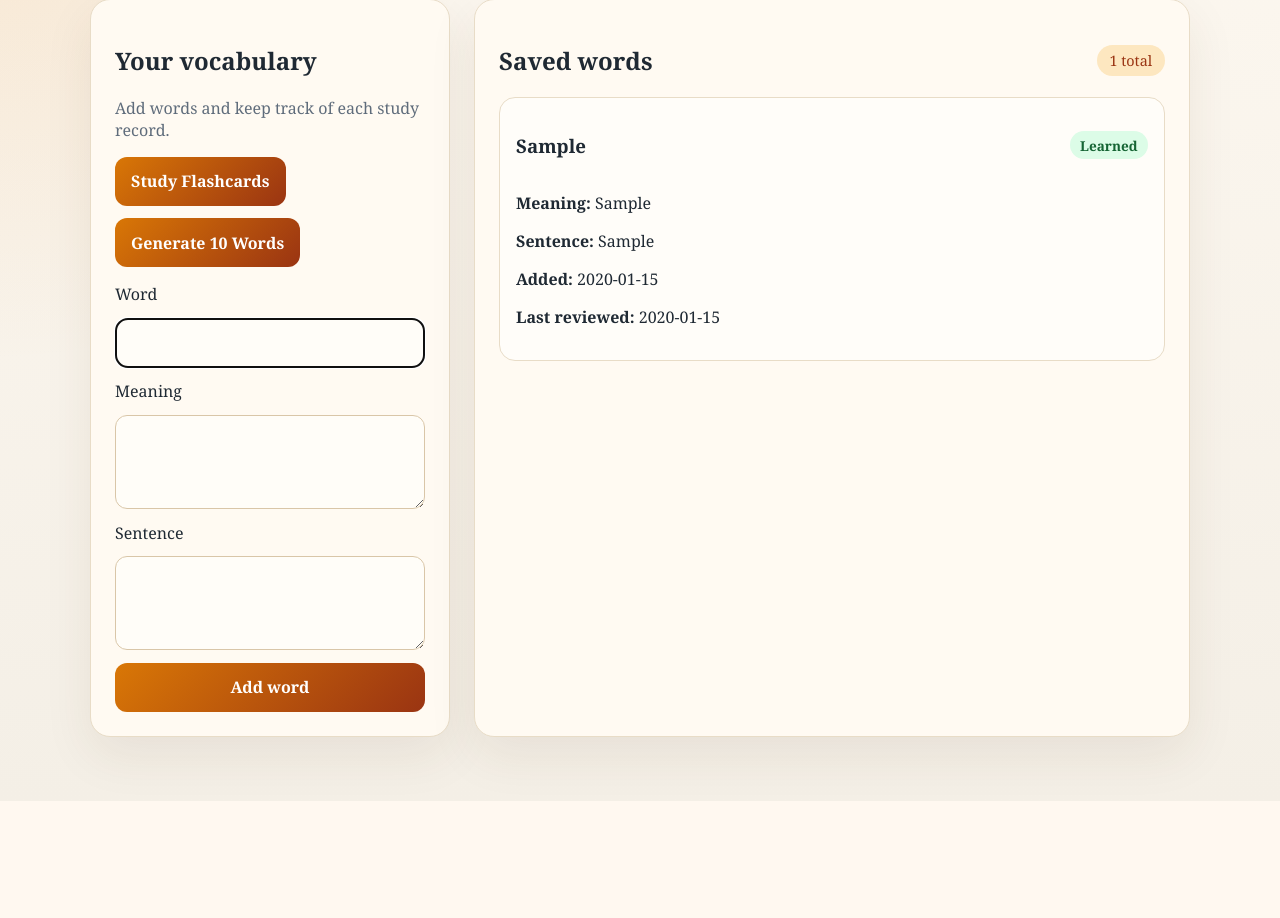
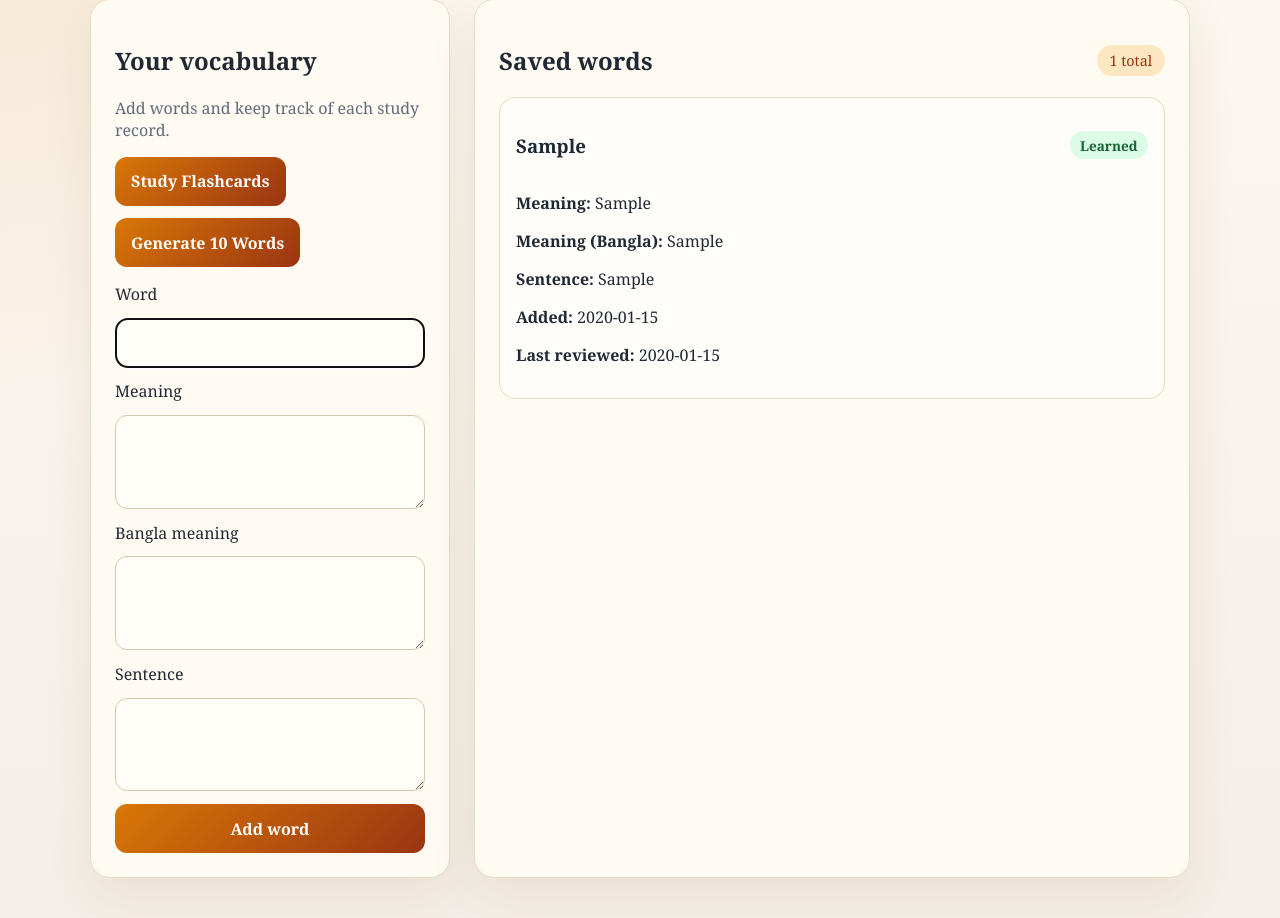
Before and after one commit to Faez0809/vflash.ai, a Flask app: page /dashboard in a window 1280 px wide. Shown: the part 107-1025 px from the top of the page. Before the commit the page ends 893 px from the top, so only its background shows below. Run offline with Flask 3, Linux system fonts and the light colour scheme; a user stored in the database is signed in; tables that the repository leaves empty hold one stand-in row (values such as "Sample post").

Commit message:
feat: add bangla meaning support

```diff
--- a/app.py
+++ b/app.py
@@ -10,6 +10,7 @@ from flask_login import (
     login_user,
     logout_user,
 )
+from sqlalchemy import inspect, text
 from sqlalchemy.exc import IntegrityError
 from werkzeug.security import check_password_hash, generate_password_hash
 
@@ -45,6 +46,15 @@ login_manager.init_app(app)
 @login_manager.user_loader
 def load_user(user_id):
     return db.session.get(User, int(user_id))
+
+
+def ensure_word_bangla_meaning_column():
+    """Add the bangla_meaning column for existing SQLite databases."""
+    inspector = inspect(db.engine)
+    columns = {column["name"] for column in inspector.get_columns("word")}
+    if "bangla_meaning" not in columns:
+        db.session.execute(text("ALTER TABLE word ADD COLUMN bangla_meaning TEXT"))
+        db.session.commit()
 
 
 @app.route("/")
@@ -106,6 +116,7 @@ def dashboard():
     if request.method == "POST":
         word_text = request.form.get("word", "").strip()
         meaning = request.form.get("meaning", "").strip()
+        bangla_meaning = request.form.get("bangla_meaning", "").strip()
         sentence = request.form.get("sentence", "").strip()
 
         if not word_text or not meaning:
@@ -118,7 +129,12 @@ def dashboard():
 
             try:
                 if is_new_word:
-                    word = Word(word=normalized_word, meaning=meaning, sentence=sentence)
+                    word = Word(
+                        word=normalized_word,
+                        meaning=meaning,
+                        bangla_meaning=bangla_meaning or None,
+                        sentence=sentence,
+                    )
                     db.session.add(word)
                     db.session.flush()
 
@@ -159,6 +175,7 @@ def generate_words():
             word = Word(
                 word=normalized_word,
                 meaning=item["meaning"].strip(),
+                bangla_meaning=item.get("bangla_meaning", "").strip() or None,
                 sentence=item["sentence"].strip(),
             )
             db.session.add(word)
@@ -228,6 +245,7 @@ def logout():
 with app.app_context():
     # Create tables after the app, database, and models are fully configured.
     db.create_all()
+    ensure_word_bangla_meaning_column()
 
 
 if __name__ == "__main__":
--- a/models.py
+++ b/models.py
@@ -20,6 +20,7 @@ class Word(db.Model):
     id = db.Column(db.Integer, primary_key=True)
     word = db.Column(db.String(120), unique=True, nullable=False)
     meaning = db.Column(db.Text, nullable=False)
+    bangla_meaning = db.Column(db.Text, nullable=True)
     sentence = db.Column(db.Text, nullable=True)
     user_words = db.relationship(
         "UserWord",
--- a/static/app.js
+++ b/static/app.js
@@ -14,6 +14,7 @@ document.addEventListener("DOMContentLoaded", () => {
     const wordEl = document.querySelector("#flashcard-word");
     const flipCardEl = document.querySelector("#flashcard-flip");
     const meaningEl = document.querySelector("#flashcard-meaning");
+    const banglaMeaningEl = document.querySelector("#flashcard-bangla-meaning");
     const sentenceEl = document.querySelector("#flashcard-sentence");
     const statusEl = document.querySelector("#flashcard-status");
     const markLearnedBtn = document.querySelector("#mark-learned-btn");
@@ -32,6 +33,7 @@ document.addEventListener("DOMContentLoaded", () => {
             countEl.textContent = "Study complete";
             wordEl.textContent = "No more words to study";
             meaningEl.textContent = "";
+            banglaMeaningEl.textContent = "";
             sentenceEl.textContent = "";
             flipCardEl.classList.remove("is-flipped");
             statusEl.textContent = "";
@@ -43,6 +45,7 @@ document.addEventListener("DOMContentLoaded", () => {
         countEl.textContent = `Word ${currentIndex + 1} of ${cards.length}`;
         wordEl.textContent = card.word;
         meaningEl.textContent = card.meaning;
+        banglaMeaningEl.textContent = card.bangla_meaning;
         sentenceEl.textContent = card.sentence;
         flipCardEl.classList.remove("is-flipped");
         statusEl.textContent = "";
--- a/templates/dashboard.html
+++ b/templates/dashboard.html
@@ -19,6 +19,9 @@
 
             <label for="meaning">Meaning</label>
             <textarea id="meaning" name="meaning" rows="3" required></textarea>
+
+            <label for="bangla_meaning">Bangla meaning</label>
+            <textarea id="bangla_meaning" name="bangla_meaning" rows="3"></textarea>
 
             <label for="sentence">Sentence</label>
             <textarea id="sentence" name="sentence" rows="3"></textarea>
@@ -44,6 +47,7 @@
                             </span>
                         </div>
                         <p><strong>Meaning:</strong> {{ item.word_entry.meaning }}</p>
+                        <p><strong>Meaning (Bangla):</strong> {{ item.word_entry.bangla_meaning or 'No Bangla meaning yet.' }}</p>
                         <p><strong>Sentence:</strong> {{ item.word_entry.sentence or 'No example yet.' }}</p>
                         <p><strong>Added:</strong> {{ item.added_date.strftime('%Y-%m-%d') }}</p>
                         <p><strong>Last reviewed:</strong> {{ item.last_reviewed.strftime('%Y-%m-%d') if item.last_reviewed else 'Not reviewed yet' }}</p>
--- a/templates/flashcards.html
+++ b/templates/flashcards.html
@@ -18,6 +18,7 @@
                     "id": {{ item.id }},
                     "word": {{ item.word_entry.word|tojson }},
                     "meaning": {{ item.word_entry.meaning|tojson }},
+                    "bangla_meaning": {{ (item.word_entry.bangla_meaning or "No Bangla meaning yet.")|tojson }},
                     "sentence": {{ (item.word_entry.sentence or "No example yet.")|tojson }}
                 }{{ "," if not loop.last }}
             {% endfor %}
@@ -33,7 +34,8 @@
                         </div>
                         <div class="flashcard-face flashcard-back">
                             <span class="flashcard-kicker">Meaning and example</span>
-                            <p><strong>Meaning:</strong> <span id="flashcard-meaning"></span></p>
+                            <p><strong>Meaning (English):</strong> <span id="flashcard-meaning"></span></p>
+                            <p><strong>Meaning (Bangla):</strong> <span id="flashcard-bangla-meaning"></span></p>
                             <p><strong>Sentence:</strong> <span id="flashcard-sentence"></span></p>
                             <div class="flashcard-actions">
                                 <button type="button" id="mark-learned-btn">Mark as Learned</button>
```
Also changed, not shown: ai_generator.py (+10 -0 lines).
